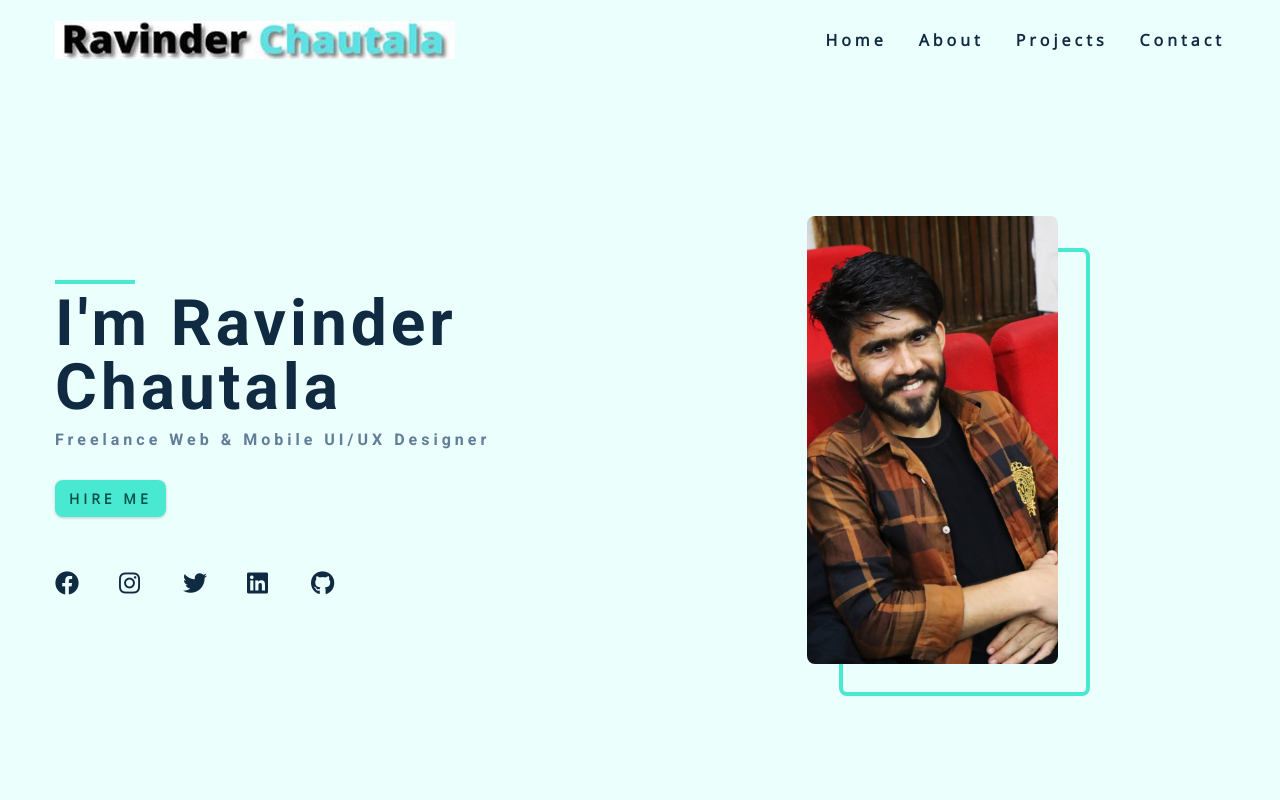
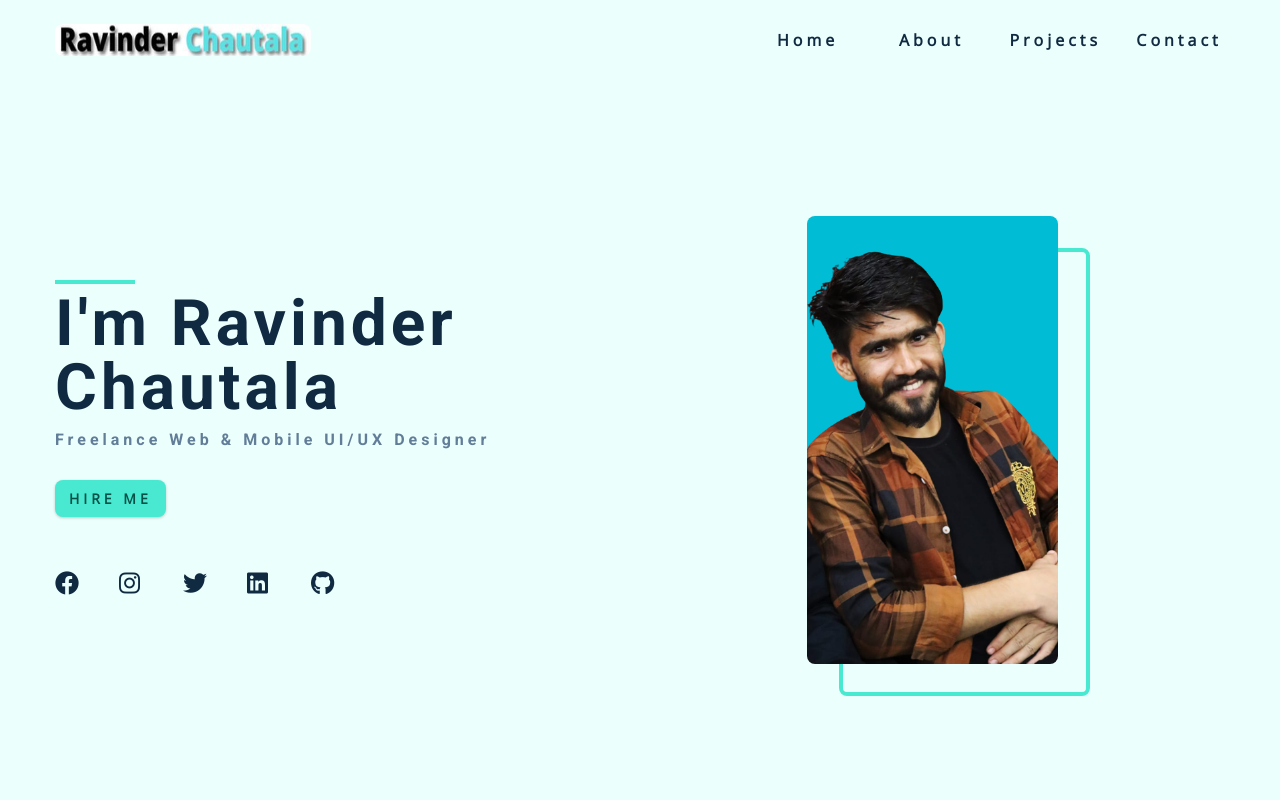
Before and after one commit to ravinderchautala/portfolio, a plain HTML site: page index.html in a window 1280 px wide. Shown: the top 800 px of the page. Drawn offline with nearby package versions, Linux system fonts and the light colour scheme.

Commit message:
social links and images updated

```diff
--- a/css/styles.css
+++ b/css/styles.css
@@ -935,3 +935,8 @@ Products Page
   grid-template-columns: repeat(auto-fill,minmax(330px,1fr));
   gap: 3rem 1rem;
 }
+.nav-logo{
+  height: 2rem;
+  width: 16rem;
+  border-radius: var(--radius);
+}
--- a/index.html
+++ b/index.html
@@ -103,7 +103,7 @@
           <div class="underline"></div>
           <h1>i'm ravinder chautala</h1>
           <h4>freelance web & mobile UI/UX Designer</h4>
-          <a href="contact-html" class="hero-btn btn">hire me</a>
+          <a href="contact.html" class="hero-btn btn">hire me</a>
           <!-- social icons -->
           <ul class="social-icons hero-icons">
             <li>
@@ -135,7 +135,7 @@
         </article>
         <article class="hero-img">
           <img
-            src="./images/ravinder1.jpeg"
+            src="./images/hero-bgr.png"
             class="hero-photo"
             alt="Ravinder Chautala"
           />
@@ -149,7 +149,7 @@
         <!-- about img -->
         <article class="about-img">
           <img
-            src="./images/ravinder-about.jpeg"
+            src="./images/ravinder-about-bgr.png"
             alt="about-img"
             class="hero-photo"
           />
@@ -435,7 +435,7 @@
               <h4>article title</h4>
               <p>Lorem ipsum dolor sit amet consectetur adipisicing elit. Cumque, temporibus soluta. Quibusdam ad nemo dolore, facere id deleniti qui corporis!</p>
               <div class="card-footer">
-                <img src="./images/ravinder1.jpeg" alt="author image">
+                <img src="./images/hero-bgr.png" alt="author image">
                 <p>7 min read</p>
               </div>
             </div>
@@ -455,7 +455,7 @@
               <h4>article title</h4>
               <p>Lorem ipsum dolor sit amet consectetur adipisicing elit. Cumque, temporibus soluta. Quibusdam ad nemo dolore, facere id deleniti qui corporis!</p>
               <div class="card-footer">
-                <img src="./images/ravinder1.jpeg" alt="author image">
+                <img src="./images/hero-bgr.png" alt="author image">
                 <p>7 min read</p>
               </div>
             </div>
@@ -475,7 +475,7 @@
               <h4>article title</h4>
               <p>Lorem ipsum dolor sit amet consectetur adipisicing elit. Cumque, temporibus soluta. Quibusdam ad nemo dolore, facere id deleniti qui corporis!</p>
               <div class="card-footer">
-                <img src="./images/ravinder1.jpeg" alt="author image">
+                <img src="./images/hero-bgr.png" alt="author image">
                 <p>7 min read</p>
               </div>
             </div>
@@ -495,7 +495,7 @@
               <h4>article title</h4>
               <p>Lorem ipsum dolor sit amet consectetur adipisicing elit. Cumque, temporibus soluta. Quibusdam ad nemo dolore, facere id deleniti qui corporis!</p>
               <div class="card-footer">
-                <img src="./images/ravinder1.jpeg" alt="author image">
+                <img src="./images/hero-bgr.png" alt="author image">
                 <p>7 min read</p>
               </div>
             </div>
```
Also changed, not shown: about.html (+1 -1 lines), contact.html (+1 -1 lines), images/about-img.jpeg (deleted), images/hero-bgr.png (added), images/hero-img-small.jpeg (deleted), images/hero-img.jpeg (deleted), images/ravinder-about-bgr.png (added), images/ravinder-about.jpeg (deleted), images/ravinder.jpeg (deleted), images/ravinder1.jpeg (deleted).
